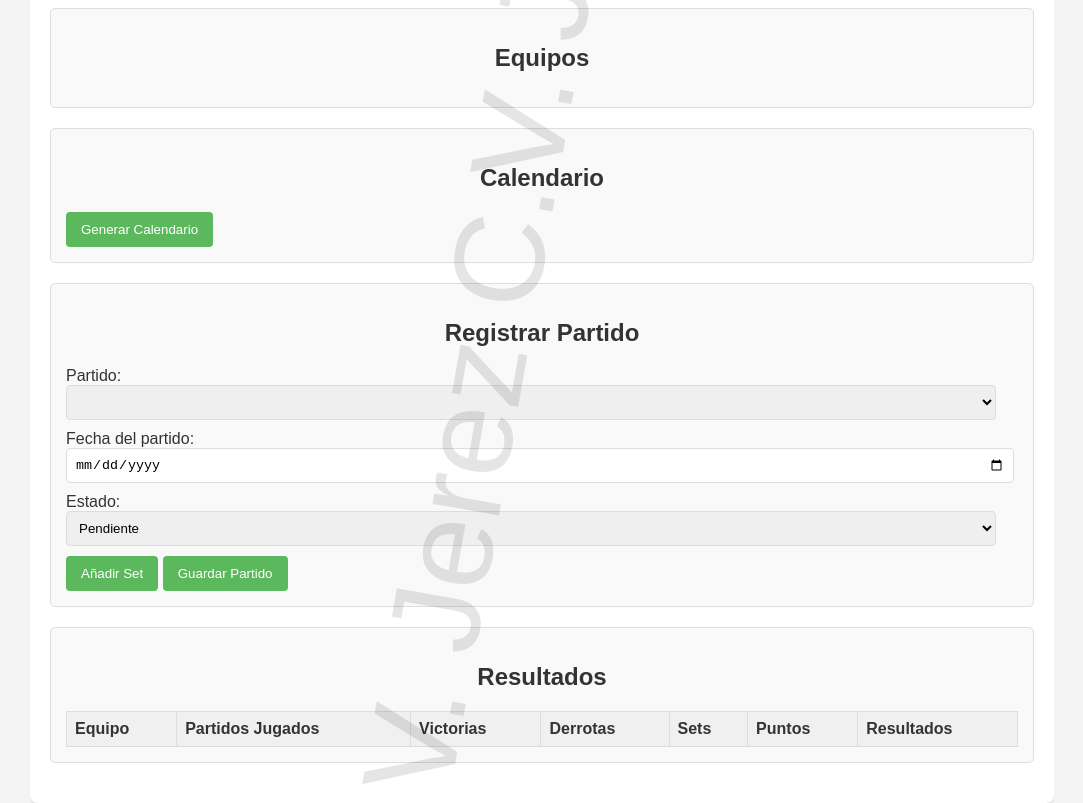
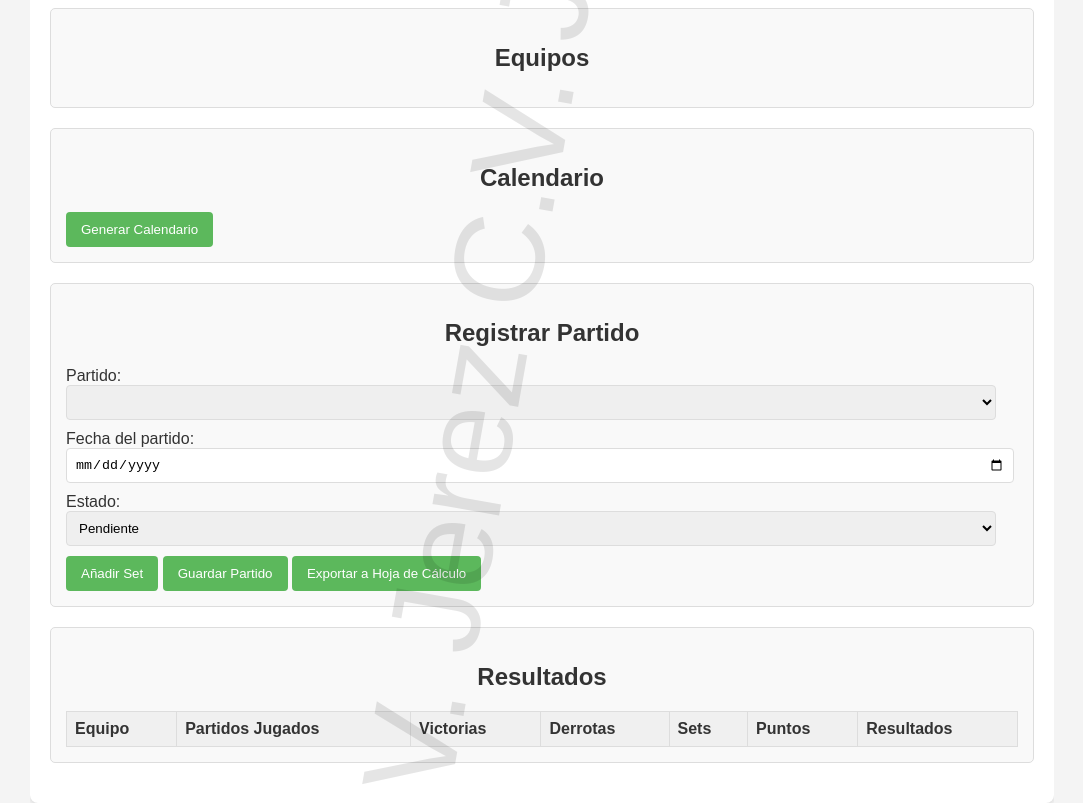
Before and after one commit to Manolo394/GestorLigaVoleibol.github.io, a plain HTML site: page index.html in a window 1280 px wide. Shown: the part 767-1570 px from the top of the page, without its empty margins (98-1181 px from the left). Drawn offline with Linux system fonts and the light colour scheme.

Commit message:
Update index.html

```diff
--- a/index.html
+++ b/index.html
@@ -69,6 +69,7 @@
                 </div>
                 <button id="addSetButton">Añadir Set</button>
                 <button id="saveMatchButton">Guardar Partido</button>
+                 <button id="exportButton">Exportar a Hoja de Cálculo</button>
             </div>
 
              <div class="results-container">
```
